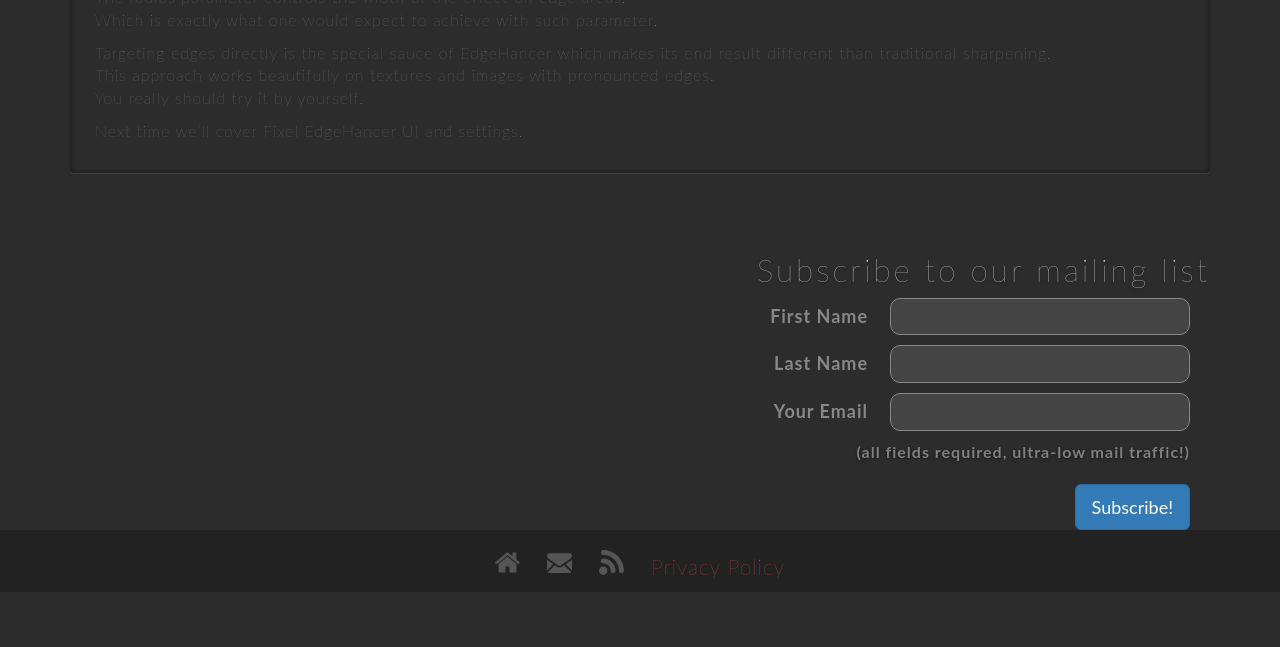
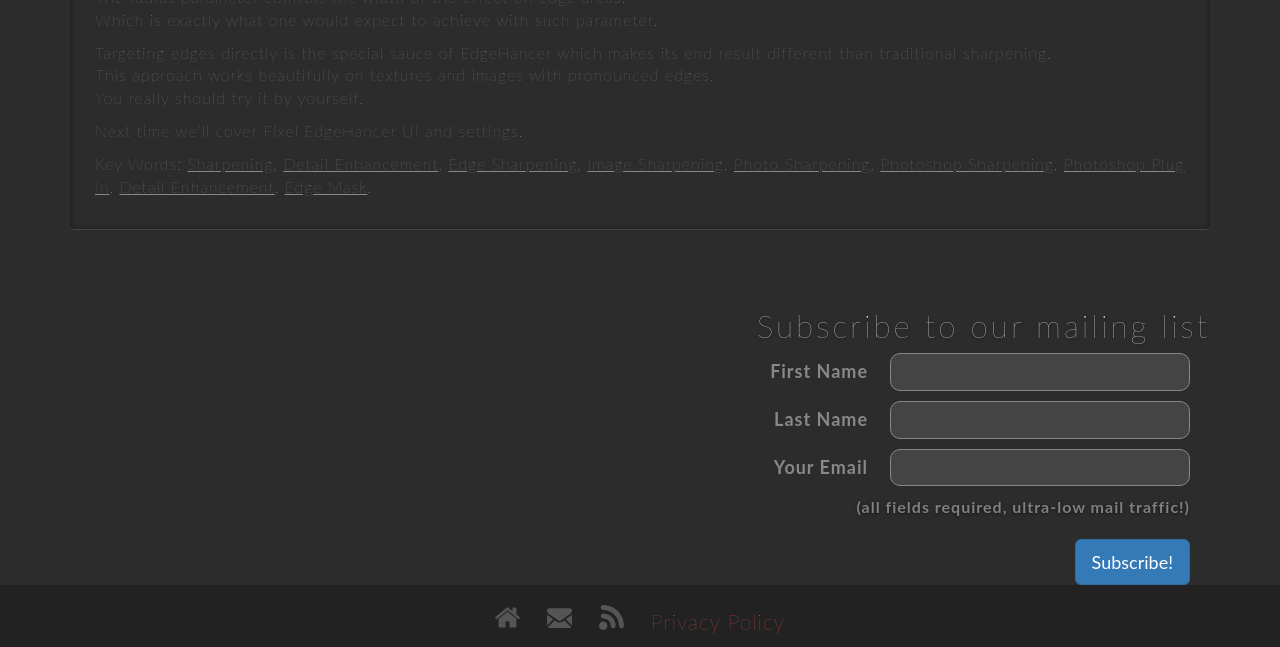
Before and after one commit to FixelAlgorithmsTeam/fixel, a Jekyll site: the page built from _posts/2017-09-30-fixel-edgehancer-post.md, in a window 1280 px wide and 900 px high, scrolled down 1535 px, cut to the strip 253-900 px from the top of the window. Built offline with Jekyll 4.4.1, drawn with Linux system fonts in a browser that asks for light colours; nearby versions of some CDN libraries; comment, search, counter and statistics services are not loaded; before the commit the page ends 2380 px from its top, so only the background shows below that.

Commit message:
New 	- 	A Fixed 	- 	Blog Post - Fixel EdgeHancer Basics 001 - Added keywords. 	- 	Blog Post - Fixel Detailizer 2 PS - Fixed text. Known Issues 	-	C To Do 	- 	D

```diff
--- a/_posts/2017-09-30-fixel-edgehancer-post.md
+++ b/_posts/2017-09-30-fixel-edgehancer-post.md
@@ -63,6 +63,8 @@ You really should try it by yourself.
 
 Next time we'll cover Fixel EdgeHancer UI and settings.
 
+Key Words: [Sharpening][2], [Detail Enhancement][2], [Edge Sharpening][2], [Image Sharpening][2],  [Photo Sharpening][2], [Photoshop Sharpening][2], [Photoshop Plug In][2], [Detail Enhancement][2], [Edge Mask][2].
+
 
 <!-- This is commented out -->
   [1]: {{site.baseurl}}/news/images/FixelEdgeHancer2/FixelEdgeHancer2Icon150px.png "Fixel EdgeHancer 2"
```
Also changed, not shown: _posts/2016-07-18-fixel-detailizer-2-ps.md (+1 -1 lines).
